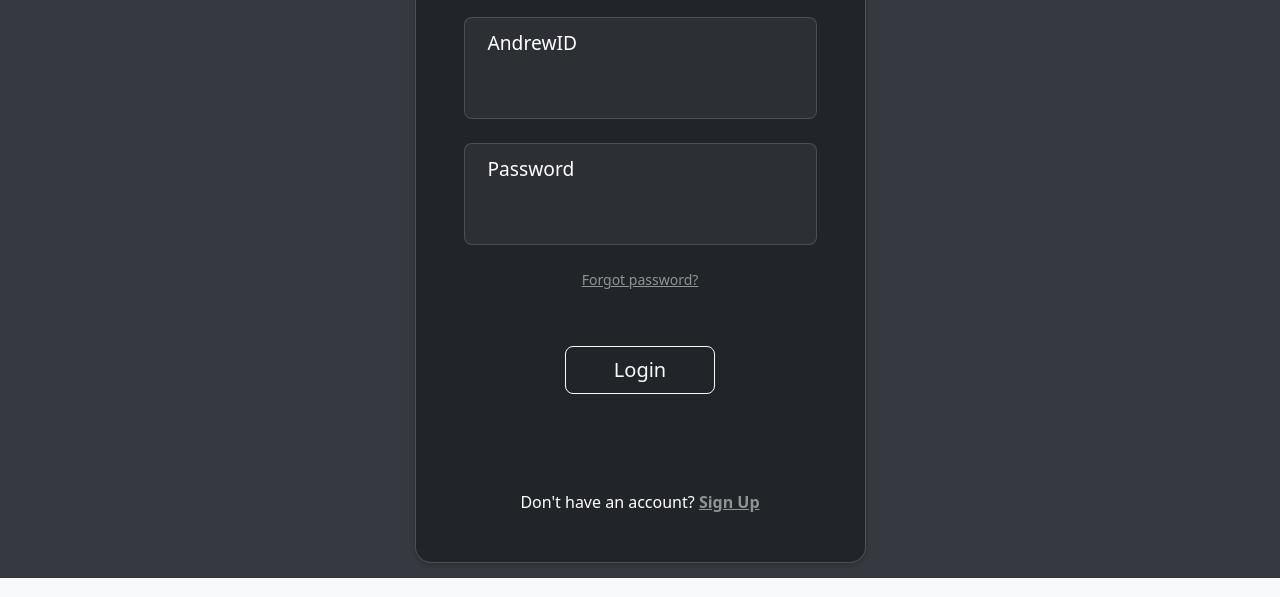
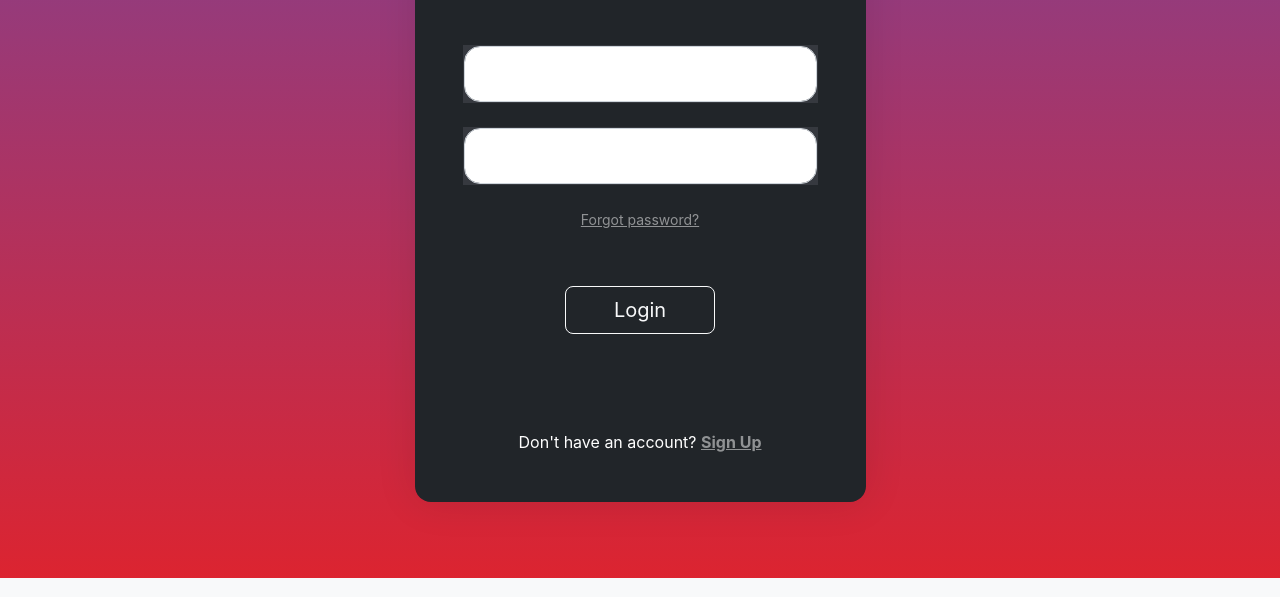
Before and after one commit to james-ngai/tartanhacks, a plain HTML site: page pages/login.html in a window 1280 px wide. Shown: the part 222-819 px from the top of the page. Drawn offline with nearby package versions, Linux system fonts and the light colour scheme.

Commit message:
evert "Login functionality and login style changes"
This reverts commit 5e77ee05d4192a726ba7548f48f2c672fd018528.

```diff
--- a/pages/login.css
+++ /dev/null
@@ -1,48 +0,0 @@
-body {
-    background-color: #36393F;
-  }
-
-  .card {
-    background-color: #2C2F33;
-    border: 1px solid rgba(255, 255, 255, 0.2);
-    box-shadow: 0 2px 5px 0 rgba(0, 0, 0, 0.2);
-  }
-
-  .form-outline {
-    position: relative;
-  }
-
-  .form-label {
-    position: absolute;
-    left: 1.5rem;
-    top: 1.5rem;
-    font-size: 1.2rem;
-    color: #B9BBBE;
-    transition: all 0.2s ease-in-out;
-  }
-
-  input[type="email"], input[type="password"] {
-    font-size: 1.5rem;
-    padding: 2rem 1.5rem;
-    border: 1px solid rgba(255, 255, 255, 0.2);
-    background-color: #2C2F33;
-    color: #fff;
-    transition: all 0.2s ease-in-out;
-  }
-
-  input[type="email"]:focus, input[type="password"]:focus {
-    outline: none;
-    border-color: #7289DA;
-  }
-
-  input[type="email"]:focus + .form-label, input[type="password"]:focus + .form-label {
-    top: 0.75rem;
-    font-size: 1.2rem;
-    color: #fff;
-  }
-
-  input[type="email"]:not(:placeholder-shown) + .form-label, input[type="password"]:not(:placeholder-shown) + .form-label {
-    top: 0.75rem;
-    font-size: 1.2rem;
-    color: #fff;
-  }
--- a/pages/login.html
+++ b/pages/login.html
@@ -16,7 +16,7 @@
         <title>CMU — Block Auction</title>
 
         <link href="https://cdn.jsdelivr.net/npm/bootstrap@5.2.3/dist/css/bootstrap.min.css" rel="stylesheet" integrity="sha384-rbsA2VBKQhggwzxH7pPCaAqO46MgnOM80zW1RWuH61DGLwZJEdK2Kadq2F9CUG65" crossorigin="anonymous">
-        <link href="./login.css" rel="stylesheet">
+        <link href="/styles.css" rel="stylesheet">
         <link rel="stylesheet" href="https://cdn.jsdelivr.net/npm/bootstrap-icons@1.10.3/font/bootstrap-icons.css">
     </head>
 
@@ -67,7 +67,7 @@
 
                         <p class="small mb-5 pb-lg-2"><a class="text-white-50" href="#!">Forgot password?</a></p>
 
-                        <button id = "logbtn" class="btn btn-outline-light btn-lg px-5" type="submit" onclick="validate()">Login</button>
+                        <button class="btn btn-outline-light btn-lg px-5" type="submit">Login</button>
 
                         </div>
 
@@ -105,7 +105,7 @@
               <!-- Right -->
             </section>
         </footer>
-        <script src="login.js"></script>
+
         <script src="https://cdn.jsdelivr.net/npm/@popperjs/core@2.11.6/dist/umd/popper.min.js" integrity="sha384-oBqDVmMz9ATKxIep9tiCxS/Z9fNfEXiDAYTujMAeBAsjFuCZSmKbSSUnQlmh/jp3" crossorigin="anonymous"></script>
         <script src="https://cdn.jsdelivr.net/npm/bootstrap@5.2.3/dist/js/bootstrap.min.js" integrity="sha384-cuYeSxntonz0PPNlHhBs68uyIAVpIIOZZ5JqeqvYYIcEL727kskC66kF92t6Xl2V" crossorigin="anonymous"></script>
     </body>
--- a/pages/login.js
+++ /dev/null
@@ -1,13 +0,0 @@
-function validate() {
-    let username = document.getElementById('typeEmailX').value;
-    let password = document.getElementById('typePasswordX').value;
-
-    if (username === 'jamesngai' && password === 'password')
-    {
-        location.assign('../index.html');
-    }
-    else
-    {
-        alert('Incorrect AndrewID or Password')
-    }
-}
```
